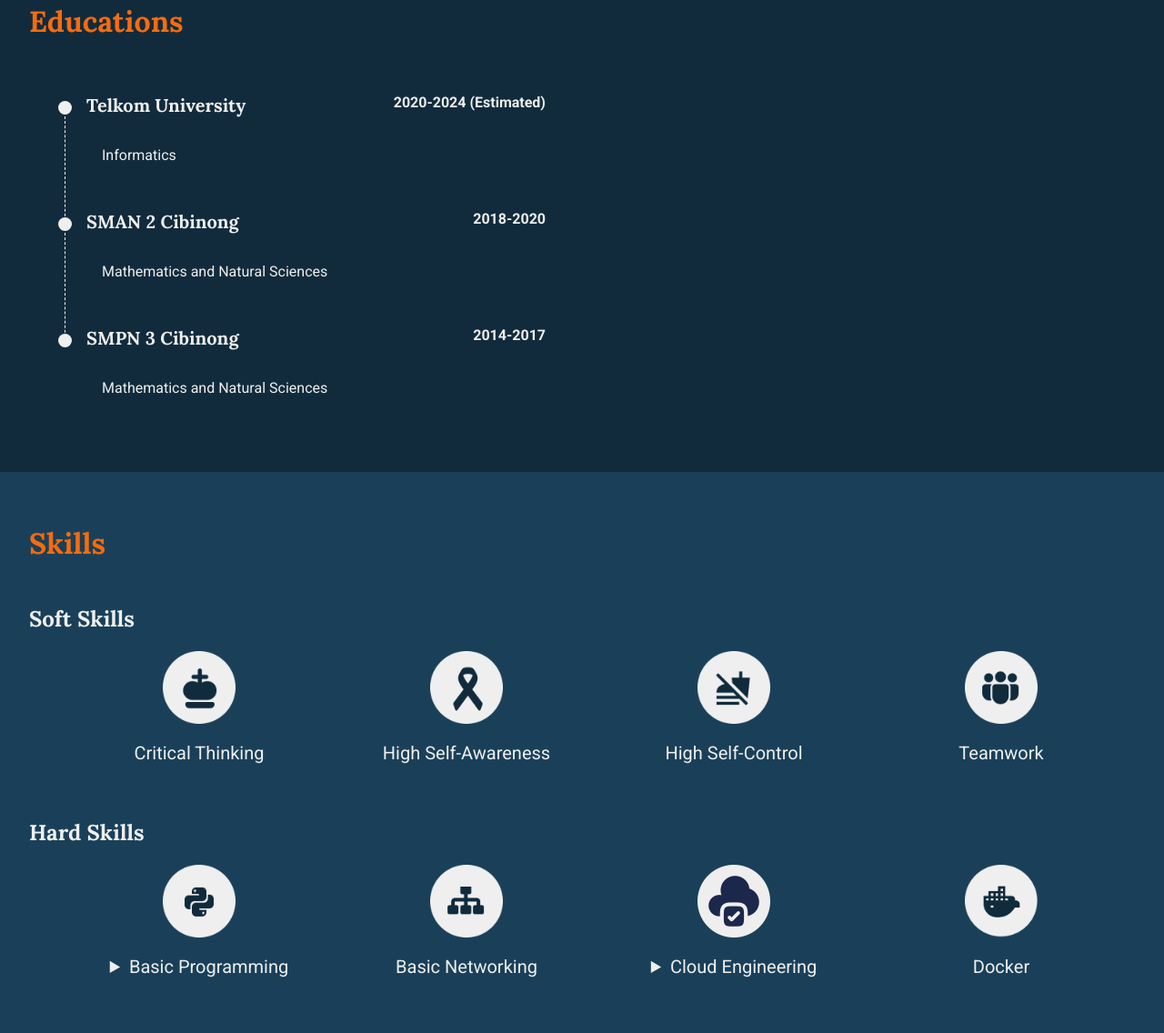
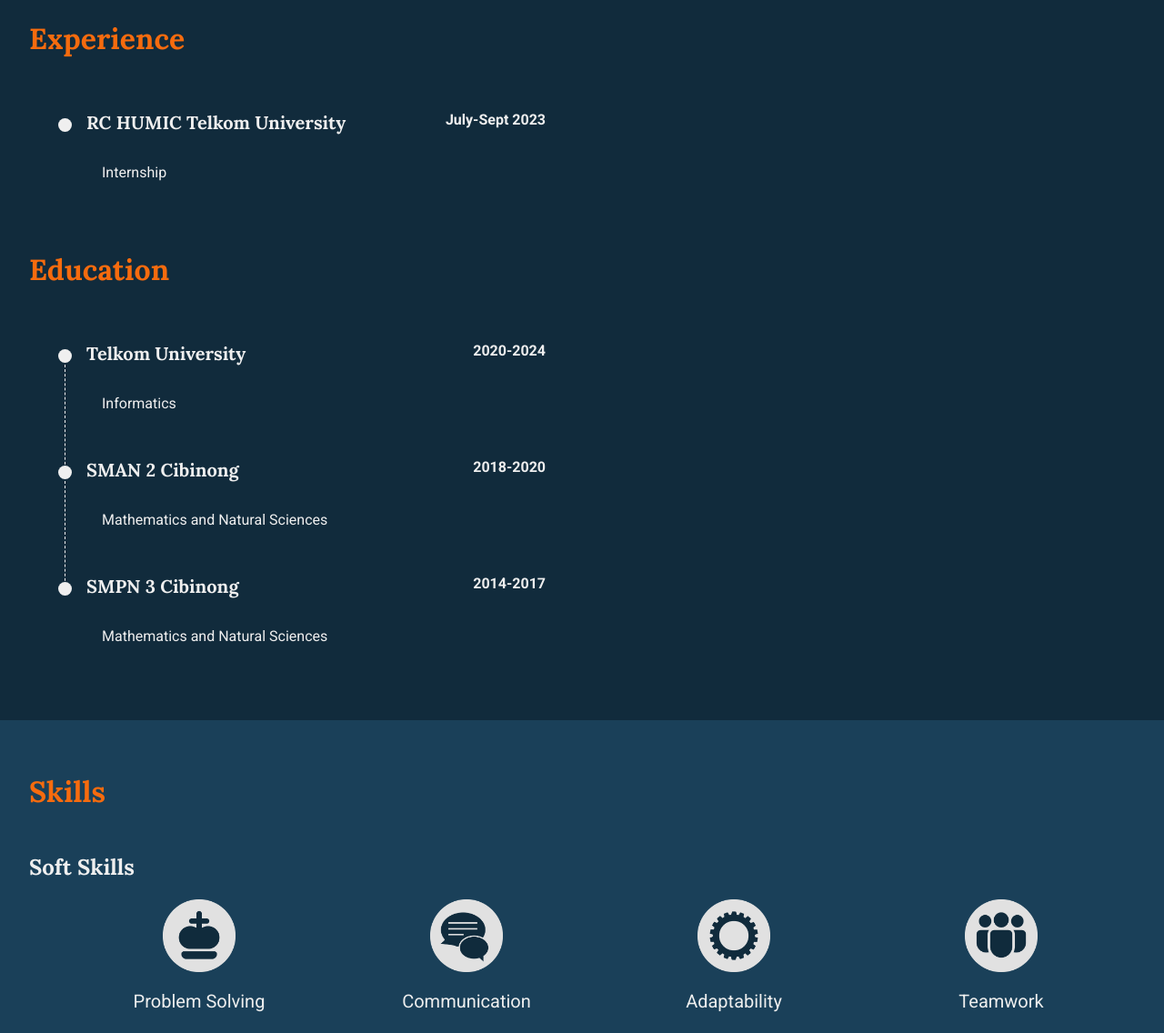
Before and after one commit to yasirkm/profile-yasir, a plain HTML site: page index.html in a window 1280 px wide. Shown: the part 786-1922 px from the top of the page at 91% size. Drawn offline with Linux system fonts and the light colour scheme.

Commit message:
content update

```diff
--- a/css/styles.css
+++ b/css/styles.css
@@ -290,7 +290,7 @@ details ul {
 
 
 
-.educations {
+.timeline {
     display: flex;
     flex-direction: column;
     align-items: flex-start;
@@ -301,7 +301,7 @@ details ul {
     padding: 2rem;
 }
 
-.educations ol {
+.timeline ol {
     list-style: none;
     box-sizing: border-box;
     width: 100%;
@@ -310,16 +310,16 @@ details ul {
     z-index: 0;
 }
 
-.education__place {
+.timeline__place {
     font-size: 1.25rem;
     font-family: "Lora", serif;
 }
 
-.educations__major {
+.timeline__desc {
     font-size: 1rem
 }
 
-.education__place::before {
+.timeline__place::before {
     content: '';
     display: inline-block;
     vertical-align: middle;
@@ -331,7 +331,7 @@ details ul {
 
 }
 
-.education__place::after {
+.timeline__place::after {
     content: '';
     display: block;
     position: absolute;
@@ -340,11 +340,11 @@ details ul {
     border-left: 1px dashed #EFEFEF;
 }
 
-li:last-child .education__place::after {
+li:last-child .timeline__place::after {
     display: none;
 }
 
-.educations li {
+.timeline li {
     position: relative;
     display: flex;
     flex-direction: column;
@@ -354,33 +354,33 @@ li:last-child .education__place::after {
 }
 
 @media (min-width:600px) {
-    .educations li{
+    .timeline li{
         height: 8em;
     }
-    .education__period{
+    .timeline__period{
         align-self: flex-end;
     }
-    .education__place::after{
+    .timeline__place::after{
         height: 6em;
     }
 }
 
-.educations h1 {
+.timeline h1 {
     color: #F66B0E;
     align-self: flex-start;
 }
 
-.education__major {
+.timeline__desc {
     padding-left: 3em;
 }
 
-.education__period {
+.timeline__period {
     padding-left: 3em;
     font-weight: bold;
     font-size: 1rem
 }
 
-.education__period__estimated {
+.timeline__period__estimated {
     font-style: oblique;
 }
 
--- a/index.html
+++ b/index.html
@@ -12,7 +12,7 @@
             <nav class="header__nav">
                 <ul>
                     <li><a href="#profile">Profile</a></li>
-                    <li><a href="#educations">Educations</a></li>
+                    <li><a href="#timeline">Timeline</a></li>
                     <li><a href="#skills">Skills</a></li>
                     <li><a href="#projects">Projects</a></li>
                 </ul>
@@ -25,10 +25,7 @@
                     <h1>Hello there, I'm <span class="name--bold">Yasir Khairul Malik</span></h1>
                     <p class="profile__desc__summary">Google Cloud Certified Associate Cloud Engineer</p>
                     <p class="profile__desc__details">
-                        I am a fourth year undergraduate from Telkom University.
-                        I am very interested in learning about computer networking, cloud computing, virtualization, and back-end development.
-                        I have developed excellent analytical and technical skills throughout my studies in Telkom University.
-                        I actively look for ways to further develop and use my skills.
+                        I am a Telkom University graduate with a strong passion for cloud computing, computer networking, and back-end development. As a certified cloud engineer, I specialize in deploying scalable solutions while leveraging programming skills to build efficient systems. I am driven to explore innovative technologies and apply them to solve complex problems.
                     </p>
                 </div>
             </article>
@@ -44,23 +41,33 @@
                     <!-- <li><a><img src="images/icons/template.png" alt=""></a></li> -->
                 </ul>
             </aside>
-            <article class="educations" id="educations">
-                <h1>Educations</h1>
+            <article class="timeline" id="timeline">
+                <!-- Needs to be grouped semantically -->
+                <h1>Experience</h1>
                 <ol>
                     <li>
-                        <h2 class="education__place">Telkom University</h2>
-                        <p class="education__major">Informatics</p>
-                        <p class="education__period">2020-2024 <span class="educations__period__estimated">(Estimated)</span></p>
+                        <h2 class="timeline__place">RC HUMIC Telkom University</h2>
+                        <p class="timeline__desc">Internship</p>
+                        <p class="timeline__period">July-Sept 2023</p>
+                    </li>
+                </ol>
+                <!-- Needs to be grouped semantically -->
+                <h1>Education</h1>
+                <ol>
+                    <li>
+                        <h2 class="timeline__place">Telkom University</h2>
+                        <p class="timeline__desc">Informatics</p>
+                        <p class="timeline__period">2020-2024</p>
                     </li>
                     <li>
-                        <h2 class="education__place">SMAN 2 Cibinong</h2>
-                        <p class="education__major">Mathematics and Natural Sciences</p>
-                        <p class="education__period">2018-2020</p>
+                        <h2 class="timeline__place">SMAN 2 Cibinong</h2>
+                        <p class="timeline__desc">Mathematics and Natural Sciences</p>
+                        <p class="timeline__period">2018-2020</p>
                     </li>
                     <li>
-                        <h2 class="education__place">SMPN 3 Cibinong</h2>
-                        <p class="education__major">Mathematics and Natural Sciences</p>
-                        <p class="education__period">2014-2017</p>
+                        <h2 class="timeline__place">SMPN 3 Cibinong</h2>
+                        <p class="timeline__desc">Mathematics and Natural Sciences</p>
+                        <p class="timeline__period">2014-2017</p>
                     </li>
                 </ol>
             </article>
@@ -70,19 +77,19 @@
                     <h2>Soft Skills</h2>
                     <ul>
                         <li>
-                            <img src="images/icons/critical thinking icon.png" alt="Thinking icon">
-                            <p>Critical Thinking</p>
+                            <img src="images/icons/problem_solving.png" alt="Problem Solving Icon">
+                            <p>Problem Solving</p>
                         </li>
                         <li>
-                            <img src="images/icons/self awareness icon.png" alt="Awareness icon">
-                            <p>High Self-Awareness</p>
+                            <img src="images/icons/communication.png" alt="Communication Icon">
+                            <p>Communication</p>
                         </li>
                         <li>
-                            <img src="images/icons/self control icon.png" alt="Control icon">
-                            <p>High Self-Control</p>
+                            <img src="images/icons/adaptability.png" alt="Adaptability Icon">
+                            <p>Adaptability</p>
                         </li>
                         <li>
-                            <img src="images/icons/teamwork icon.png" alt="Team icon">
+                            <img src="images/icons/teamwork.png" alt="Teamwork Icon">
                             <p>Teamwork</p>
                         </li>
                     </ul>
@@ -93,12 +100,12 @@
                         <li>
                             <img src="images/icons/phyton icon.png" alt="Programming icon">
                             <details>
-                                <summary>Basic Programming</summary>
+                                <summary>Programming</summary>
                                 <ul>
                                     <li>Python</li>
                                     <li>Go</li>
                                     <li>Java</li>
-                                    <li>C</li>
+                                    <li>Dart</li>
                                     <li>C++</li>
                                     <li>JavaScript</li>
                                 </ul>
@@ -106,7 +113,7 @@
                         </li>
                         <li>
                             <img src="images/icons/networking icon.png" alt="Networking icon">
-                            <p>Basic Networking</p>
+                            <p>Computer Networking</p>
                         </li>
                         <li>
                             <img src="images/icons/cloud icon.png" alt="Cloud icon">
```
Also changed, not shown: images/icons/adaptability.png (added), images/icons/communication.png (added), images/icons/problem_solving.png (added), images/icons/teamwork.png (added), 1 other file.
